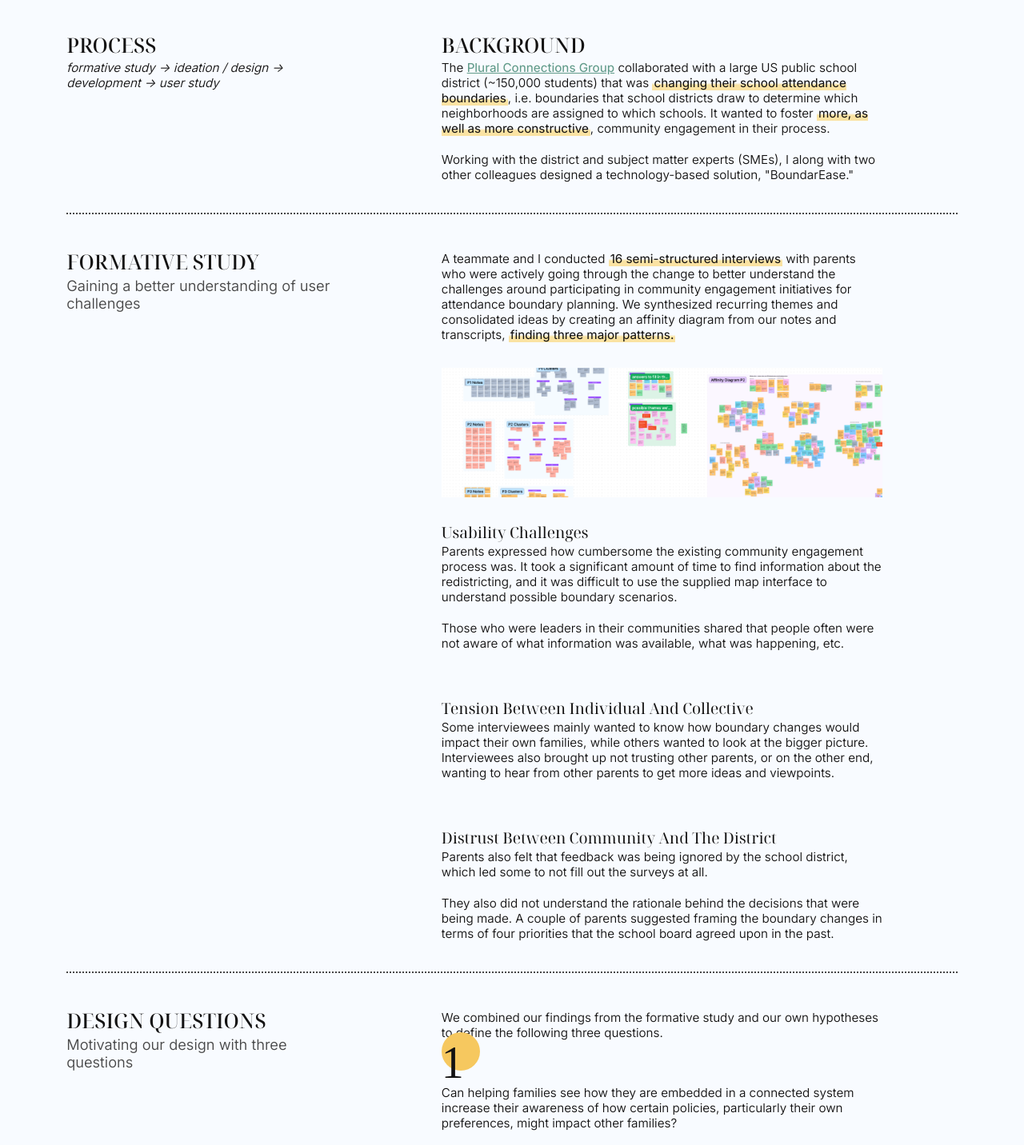
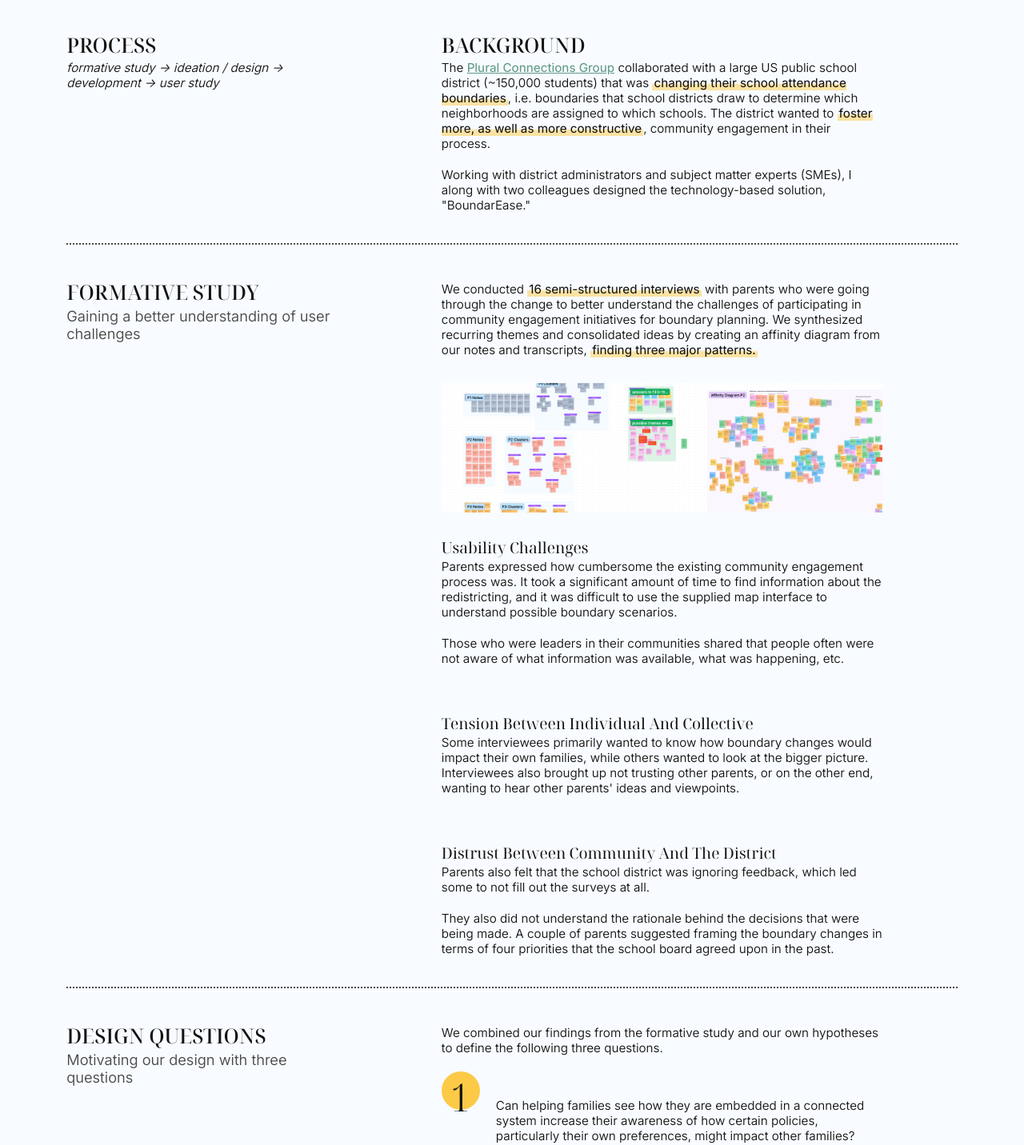
Before and after one commit to C-Moe/personal-site, a React (Vite) app: page /boundarease in a window 1280 px wide. Shown: the part 1160-2592 px from the top of the page at 80% size. Built offline with nearby package versions, Linux system fonts and the light colour scheme.

Commit message:
boundarease finalized

```diff
--- a/src/App.css
+++ b/src/App.css
@@ -321,49 +321,12 @@ hr {
 }
 
 .circle {
-  width: 4vw;
-  height: 4vw;
+  width: clamp(3rem, 5vw, 3rem);
+  height: clamp(3rem, 5vw, 3rem);
   background-color: var(--yellow);
   border-radius: 50%;
   z-index: 1;
   position: relative;
-}
-
-/* .stat-item {
-  gap: clamp(1rem, 3vw, 2rem);
-} */
-
-/* Wrapper for number + circle */
-.stat-badge {
-  position: relative;
-  width: 100%;
-  height: 100%;
-}
-
-/* Yellow circle */
-.stat-badge::before {
-  content: "";
-  position: absolute;
-  width: clamp(3rem, 5vw, 3rem);
-  height: clamp(3rem, 7vw, 3rem);
-  border-radius: 50%;
-  background-color: #f6c85f;
-
-  /* Offset */
-  top: -10px;
-  /* left: 5px; */
-
-  z-index: 0;
-}
-
-/* Number */
-.stat-number {
-  position: relative;
-  z-index: 1;
-
-  font-family: serif;
-  font-size: clamp(2rem, 5vw, 3.5rem);
-  line-height: 1;
 }
 
 .highlight {
--- a/src/pages/BoundarEase.tsx
+++ b/src/pages/BoundarEase.tsx
@@ -63,15 +63,15 @@ const BoundarEase = () => {
               changing their school attendance boundaries
             </span>
             , i.e. boundaries that school districts draw to determine which
-            neighborhoods are assigned to which schools. It wanted to foster{" "}
+            neighborhoods are assigned to which schools. The district wanted to{" "}
             <span className="highlight">
-              more, as well as more constructive
+              foster more, as well as more constructive
             </span>
             , community engagement in their process.
             <div className="paragraphSpacer" />
-            Working with the district and subject matter experts (SMEs), I along
-            with two other colleagues designed a technology-based solution,
-            "BoundarEase."
+            Working with district administrators and subject matter experts
+            (SMEs), I along with two colleagues designed the technology-based
+            solution, "BoundarEase."
           </div>
         </div>
 
@@ -89,13 +89,13 @@ const BoundarEase = () => {
             />
           </div>
           <div className={sectionContentColumnSpacing}>
-            A teammate and I conducted{" "}
+            We conducted{" "}
             <span className="highlight">16 semi-structured interviews</span>{" "}
-            with parents who were actively going through the change to better
-            understand the challenges around participating in community
-            engagement initiatives for attendance boundary planning. We
-            synthesized recurring themes and consolidated ideas by creating an
-            affinity diagram from our notes and transcripts,{" "}
+            with parents who were going through the change to better understand
+            the challenges of participating in community engagement initiatives
+            for boundary planning. We synthesized recurring themes and
+            consolidated ideas by creating an affinity diagram from our notes
+            and transcripts,{" "}
             <span className="highlight">finding three major patterns.</span>
             <div className="row projectImage">
               <img
@@ -114,15 +114,15 @@ const BoundarEase = () => {
             happening, etc.
             <div className="subsectionSpacer" />
             <h4>tension between individual and collective</h4>
-            Some interviewees mainly wanted to know how boundary changes would
-            impact their own families, while others wanted to look at the bigger
-            picture. Interviewees also brought up not trusting other parents, or
-            on the other end, wanting to hear from other parents to get more
-            ideas and viewpoints.
+            Some interviewees primarily wanted to know how boundary changes
+            would impact their own families, while others wanted to look at the
+            bigger picture. Interviewees also brought up not trusting other
+            parents, or on the other end, wanting to hear other parents' ideas
+            and viewpoints.
             <div className="subsectionSpacer" />
             <h4>distrust between community and the district</h4>
-            Parents also felt that feedback was being ignored by the school
-            district, which led some to not fill out the surveys at all.
+            Parents also felt that the school district was ignoring feedback,
+            which led some to not fill out the surveys at all.
             <div className="paragraphSpacer" />
             They also did not understand the rationale behind the decisions that
             were being made. A couple of parents suggested framing the boundary
@@ -146,7 +146,7 @@ const BoundarEase = () => {
           <div className={sectionContentColumnSpacing + " d-grid"}>
             We combined our findings from the formative study and our own
             hypotheses to define the following three questions.
-            {/* <div
+            <div
               className="mb-4 m-auto d-flex"
               style={{ alignItems: "baseline" }}
             >
@@ -154,22 +154,6 @@ const BoundarEase = () => {
               Can helping families see how they are embedded in a connected
               system increase their awareness of how certain policies,
               particularly their own preferences, might impact other families?
-            </div> */}
-            <div className="row">
-              <div className="col-12">
-                <div className="stat-item">
-                  <div className="stat-badge">
-                    <span className="stat-number">1</span>
-                  </div>
-
-                  <p className="stat-text mb-0">
-                    Can helping families see how they are embedded in a
-                    connected system increase their awareness of how certain
-                    policies, particularly their own preferences, might impact
-                    other families?
-                  </p>
-                </div>
-              </div>
             </div>
             <div
               className="mb-4 m-auto d-flex"
@@ -194,11 +178,6 @@ const BoundarEase = () => {
               shared vocabulary or set of community values, can it increase
               community trust in the district’s decision-making process?
             </div>
-            {/* <div className="text-center col-9 m-auto"> */}
-            {/* If the redistricting goals of the district are presented through a
-            shared vocabulary or set of community values, can it increase
-            community trust in the district’s decision-making process? */}
-            {/* </div> */}
           </div>
           <div className="sectionSpacer" />
           <hr />
@@ -223,16 +202,16 @@ const BoundarEase = () => {
                 href="https://www.nngroup.com/articles/how-might-we-questions/"
                 target="_blank"
               > */}
-              How might we" questions
+              "How might we" questions
               {/* </a> */}, expanding with{" "}
               {/* <a
                 href="https://boardofinnovation.com/staff_picks/50-what-if-questions-to-reimagine-the-future/"
                 target="_blank"
               > */}
               "What if" questions
-              {/* </a>{" "} */} if helpful. We wrote our ideas and potential
-              features individually on Post-it notes and clustered similar ideas
-              together.
+              {/* </a>{" "} */} when helpful. We wrote our ideas and potential
+              features individually on Post-it notes before clustering similar
+              ideas together.
               <div className="paragraphSpacer" />
               We then brainstormed potential platforms, using our similar ideas
               as a starting point. Some possibilities included a chat app to
@@ -241,17 +220,17 @@ const BoundarEase = () => {
               engaging experience that could also encourage empathy.
               <div className="paragraphSpacer" />
               Initially, we settled on a website that would revolve around a
-              timeline, with elements that highlighted feedback events, as well
-              as documented the process. We saw positive reactions when we
-              talked with the school and SMEs, but felt that the idea was not
-              pushing what was possible or already known.
+              timeline, highlighted feedback events, and documented the process.
+              We saw positive reactions when we talked with the school and SMEs,
+              but felt that the idea was not pushing what was possible or
+              already known.
               <div className="paragraphSpacer" />
               So, we{" "}
               <span className="highlight">
                 pivoted to focus more on the survey experience
               </span>{" "}
               and how users could interact with data and receive information,
-              which would receive much more enthusiastic feedback.
+              which received more enthusiastic feedback.
               <div className="row projectImage">
                 <img
                   src={images["clusters"]}
@@ -290,8 +269,8 @@ const BoundarEase = () => {
                   <h4>establishment of feedback loops</h4>
                   <p>
                     To address the feeling of not being heard because the
-                    district historically never follow up on / seemed to address
-                    feedback
+                    district historically never followed up on nor seemed to
+                    address feedback
                   </p>
                 </li>
                 <li>
@@ -337,9 +316,10 @@ const BoundarEase = () => {
               </div>
               <div className="subsectionSpacer" />
               <h4>high-fidelity prototype</h4>We{" "}
-              <span className="highlight">grounded the platform</span> in the
-              four priorities, or "four pillars," that the school board
-              established.
+              <span className="highlight">
+                grounded the platform in the four priorities
+              </span>
+              , or "four pillars," that the school board established.
               <div className="paragraphSpacer" />
               A user is asked to rank the four pillars from most important to
               least important and provide their address. They are then presented
@@ -383,11 +363,11 @@ const BoundarEase = () => {
               Then the user is shown a different perspective from their own,
               determined by their ranking from the first page. It would be a
               testimonial from a student or faculty member, feedback from
-              another parents. etc. They are presented the same feedback UI as
+              another parents, etc. They are presented the same feedback UI as
               before and asked if they want to change anything.
               <div className="paragraphSpacer" />
               Once they submit, they are shown a simple thank you screen and
-              possibly given next steps or ways of contacting the school.{" "}
+              given next steps or ways of contacting the school.
             </div>
           </div>
           <div className="sectionSpacer" />
@@ -409,10 +389,9 @@ const BoundarEase = () => {
               We assessed BoundarEase by conducting{" "}
               <span className="highlight">12 semi-structured</span> interviews,
               asking participants to think aloud as they interacted with a
-              desktop version of the platform and answered periodic questions. A
-              teammate and I then synthesized the data with thematic coding,
-              segmenting the interviews into units and assigning each unit a
-              code for analysis.
+              desktop version of the platform and answered periodic questions.
+              We then synthesized the data via thematic coding, segmenting the
+              interviews into units and assigning each unit a code for analysis.
               <div className="row projectImage">
                 <img
                   src={images["user_study"]}
--- a/src/pages/Home.tsx
+++ b/src/pages/Home.tsx
@@ -109,6 +109,7 @@ const Home = () => {
               </Link>
             ))}
           </div>
+          {/* UNDER CONSTRUCTION */}
           {/* <div
             style={{
               display: "flex",
```
